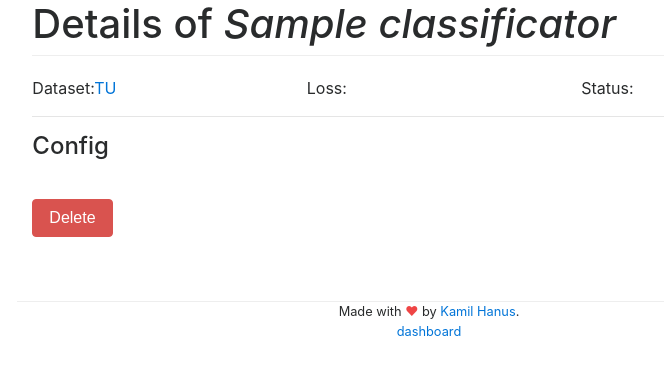
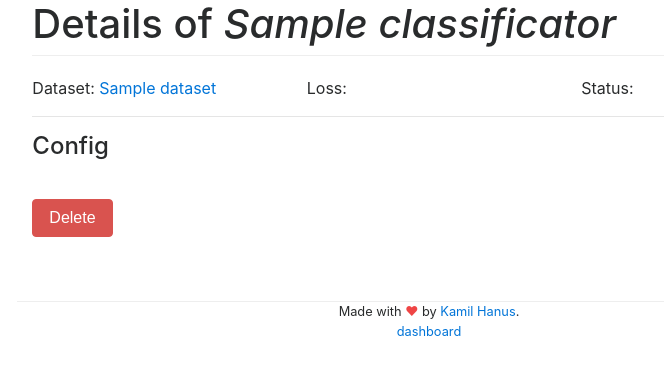
Before and after one commit to arthurwozniak/CaptchaBreaker, a Python web app: template captchabreaker/templates/classificators/show.html in a window 1280 px wide. Shown: the part 100-475 px from the top of the page, without its empty margins (211-875 px from the left). Run offline with Jinja, Linux system fonts and the light colour scheme; the template is opened without the code that fills it: most values are stand-ins (such as "Sample title", 1, 10 or a date in 2020).

Commit message:
dataset name

```diff
--- a/captchabreaker/templates/classificators/show.html
+++ b/captchabreaker/templates/classificators/show.html
@@ -11,7 +11,7 @@
     <h1>Details of <i>{{classificator.name}}</i></h1>
     <div class="row">
         <div class="col">
-            Dataset:<a href="{{url_for('dashboard.datasets.show', id=classificator.dataset_id)}}">TU</a>
+            Dataset: <a href="{{url_for('dashboard.datasets.show', id=classificator.dataset_id)}}">{{classificator.dataset.name}}</a>
         </div>
         <div class="col">
             Loss:
```
